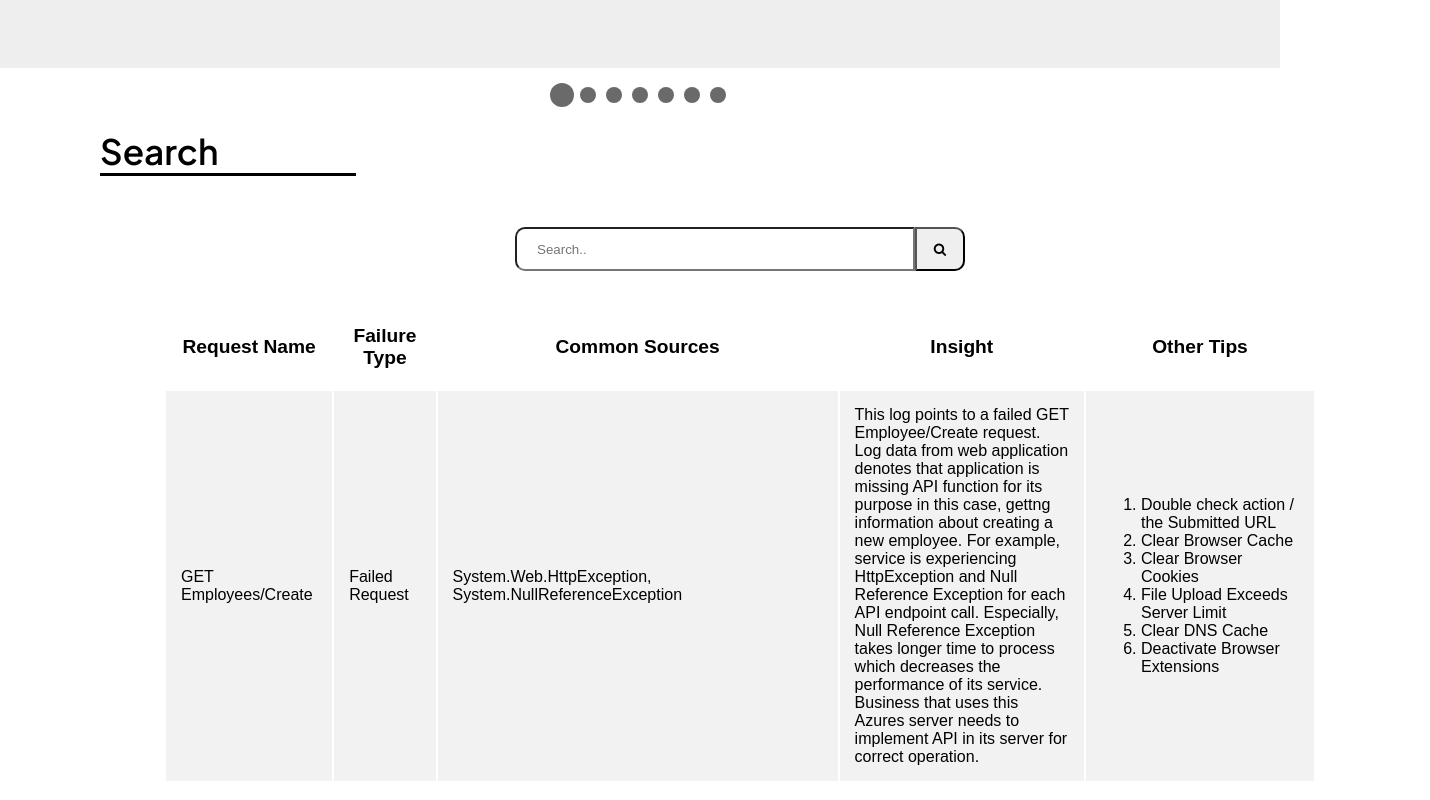
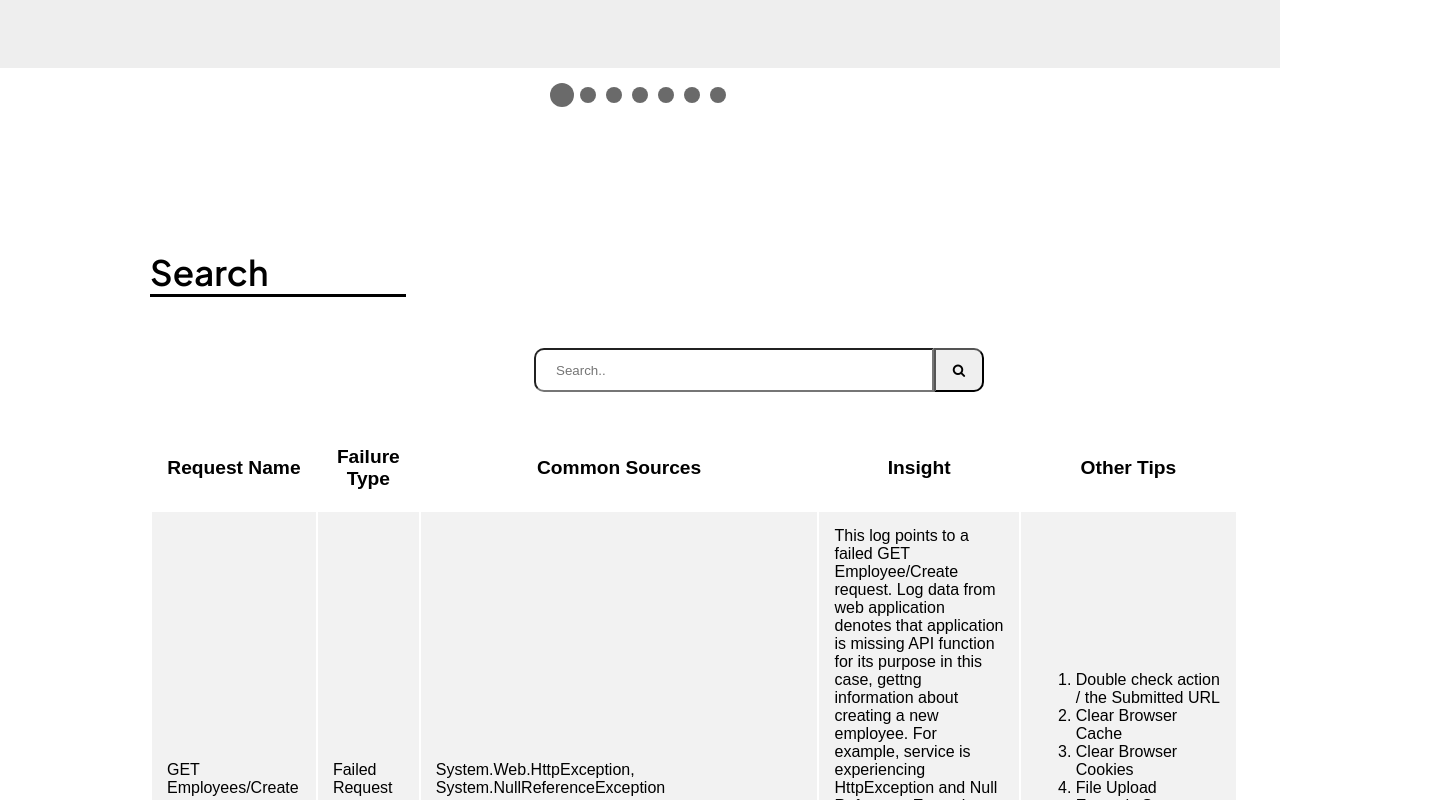
Before and after one commit to josephoh0214/MicrosoftAzureLogAnalysis, a React (Create React App) app: page / in a window 1280 px wide. Shown: the part 7900-8700 px from the top of the page, 1430 px wide, since content can reach past the window. Built offline with nearby package versions, Linux system fonts and the light colour scheme.

Commit message:
minor styling modifications

```diff
--- a/src/App.scss
+++ b/src/App.scss
@@ -36,15 +36,11 @@
   }
 
   #searchbox {
-    margin-left: 100px;
-    margin-right: 100px;
-    margin-bottom: 100px;
-    // margin-top: none;
+    margin: 150px;
   }
 
   #table {
-    margin-left: 5%;
-    margin-right: 5%;
+    margin-right: 15%;
   }
 
   table {
@@ -67,6 +63,10 @@
 
   tbody:nth-child(even) {background-color: #f2f2f2;}
 
+  #contososlider, #piplineslider {
+    margin: auto;
+  }
+
   #query {
     height: 44px;
     width: 400px;
@@ -83,8 +83,8 @@
   }
 
   #searchbar {
-    text-align: center;
     margin: 4%;
+    margin-left: 30%;
   }
 
   .viz {
--- a/src/contoso_slider.js
+++ b/src/contoso_slider.js
@@ -11,7 +11,7 @@ import contoso5 from "./viz/contoso5.jpg"
 
 export function ContosoSlider({width, height}) {
     return (
-        <div style={{width: width, height: height}}>
+        <div style={{width: width, height: height}} id="contososlider">
             <AwesomeSlider
                 media={[
                     {
--- a/src/pipeline_slider.js
+++ b/src/pipeline_slider.js
@@ -13,7 +13,7 @@ import pipeline7 from "./viz/pipeline7.jpg"
 
 export function PipelineSlider({width, height}) {
     return (
-        <div style={{width: width, height: height}}>
+        <div style={{width: width, height: height}} >
             <AwesomeSlider
                 media={[
                     {
```
